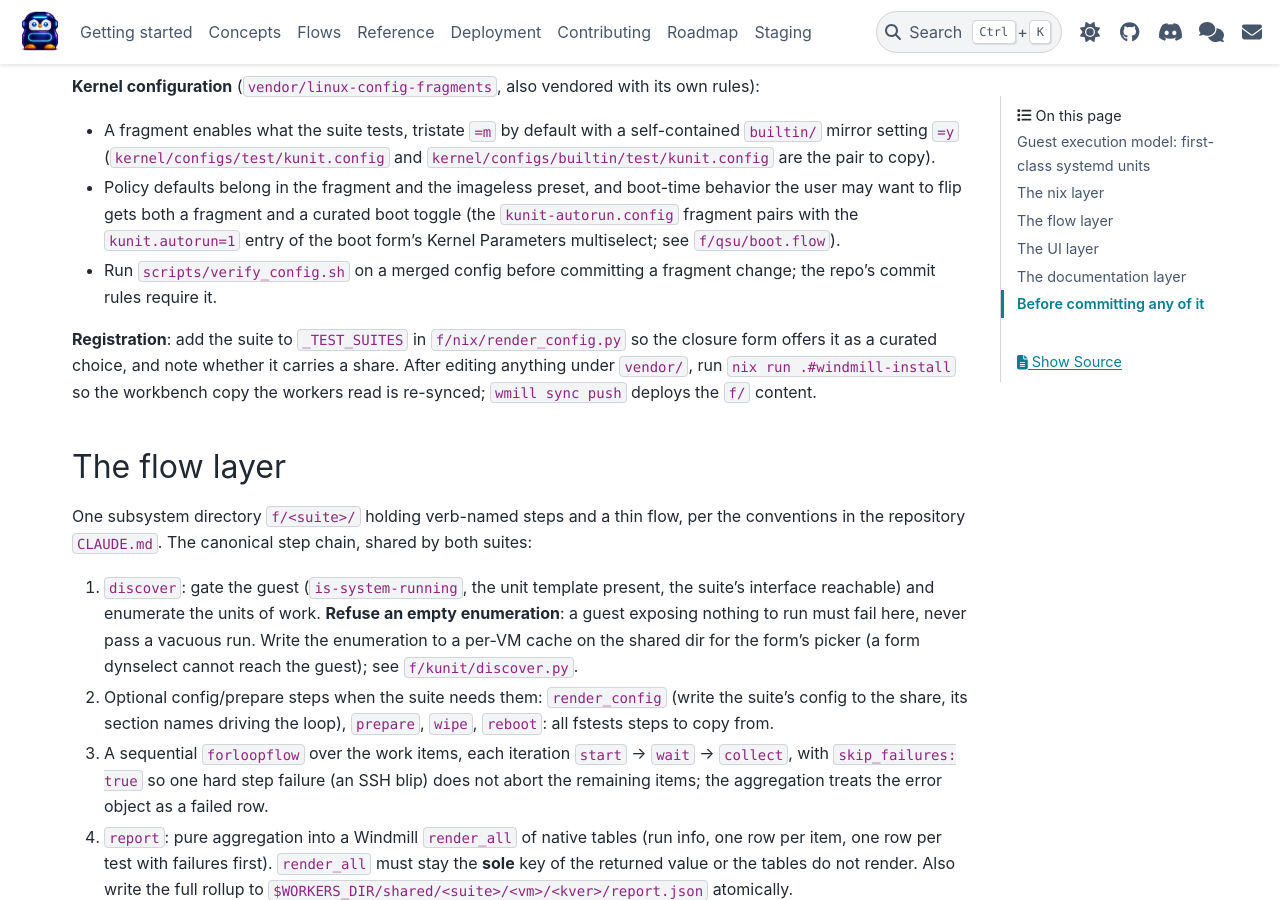
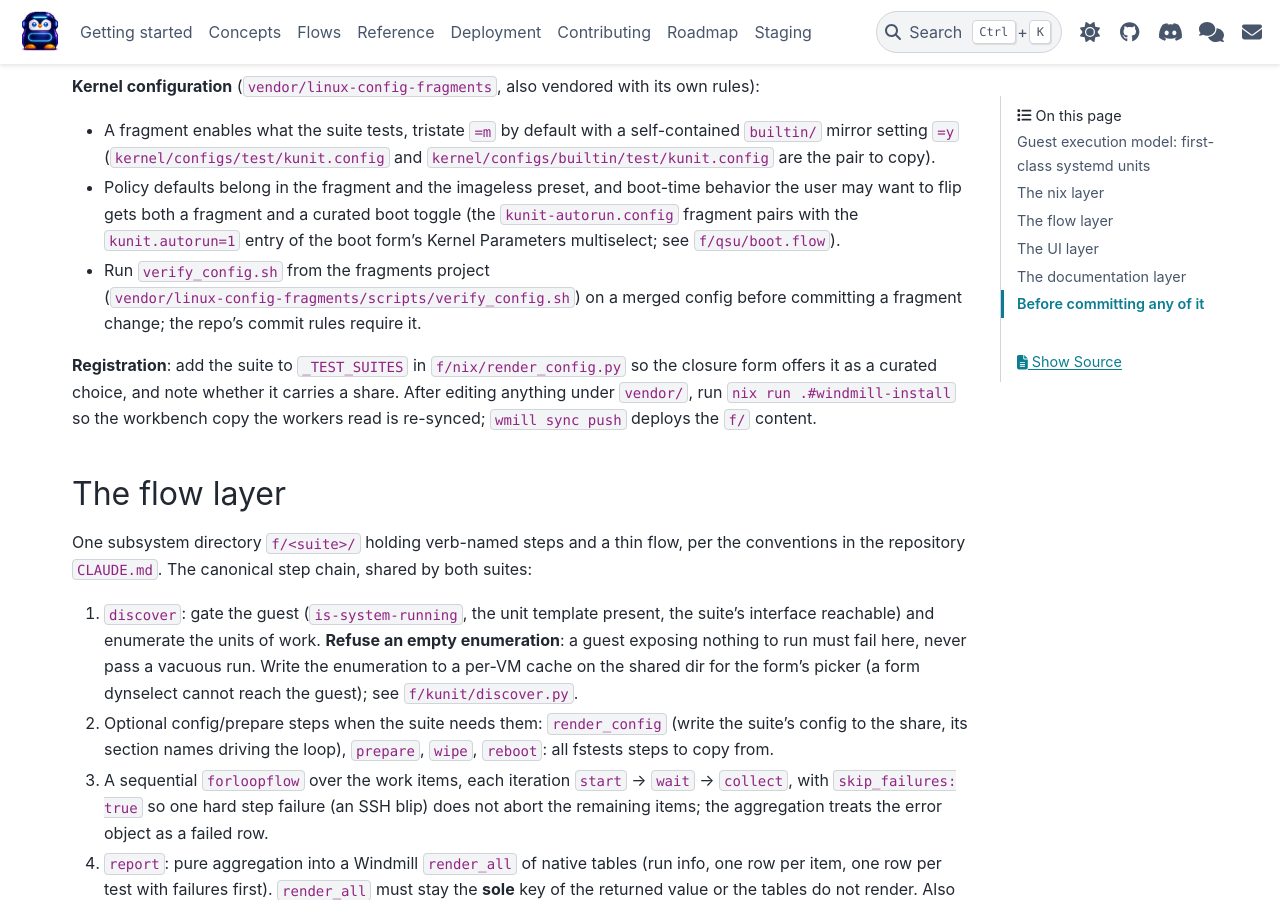
Before and after one commit to dagomez137/kdevops-ng, a Sphinx documentation site: the page built from docs/contributing/test-suites.rst, in a window 1280 px wide and 900 px high, scrolled down 2337 px. Built offline with Sphinx 7.4.7 and the PyData theme 0.15.4, drawn with Linux system fonts in a browser that asks for light colours.

Commit message:
docs: point the fragment check at the vendored verify_config.sh
The fragment-authoring checklist told the reader to run
scripts/verify_config.sh, but the repo's own scripts/ directory has
never carried it; the script belongs to the vendored
linux-config-fragments project, as the coverage note later in the
same page already says. Name the vendored path so both mentions
agree.

Generated-by: Claude AI
Signed-off-by: Daniel Gomez <da.gomez@kernel.org>

```diff
--- a/docs/contributing/test-suites.rst
+++ b/docs/contributing/test-suites.rst
@@ -139,8 +139,10 @@ vendored with its own rules):
   curated boot toggle (the ``kunit-autorun.config`` fragment pairs with the
   ``kunit.autorun=1`` entry of the boot form's Kernel Parameters
   multiselect; see :src:`f/qsu/boot.flow`).
-- Run ``scripts/verify_config.sh`` on a merged config before committing a
-  fragment change; the repo's commit rules require it.
+- Run ``verify_config.sh`` from the fragments project
+  (``vendor/linux-config-fragments/scripts/verify_config.sh``) on a merged
+  config before committing a fragment change; the repo's commit rules
+  require it.
 
 **Registration**: add the suite to ``_TEST_SUITES`` in
 :src:`f/nix/render_config.py` so the closure form offers it as a curated
```
